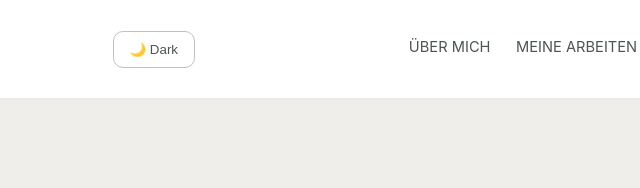
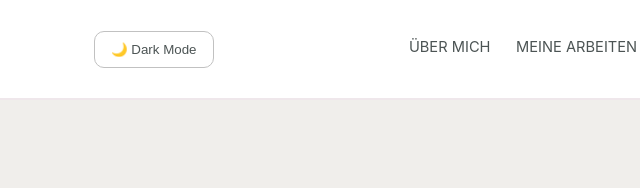
Before and after one commit to IU-Webprogrammierung/2026-09-website-martha-vantricht, a plain HTML site: page 404.html in a window 1280 px wide. Shown: the top 188 px of the page, 346-986 px from the left. Drawn offline with Linux system fonts and the light colour scheme; a web font is replaced by a local one.

Commit message:
feat: bette Pfad zu JS-Datei im Header ein
- Einbettung  der themeToggle.js im <head>-Bereich der Unterseiten

```diff
--- a/404.html
+++ b/404.html
@@ -16,6 +16,7 @@
     <link rel="stylesheet" href="assets/mobile.css" type="text/css">
     <link rel="stylesheet" href="assets/dark-theme.css" type="text/css">
     <script src="script/loader.js" defer></script>
+    <script src="script/themeToggle.js" defer></script>
 </head>
 
 <body id="top">
```
Also changed, not shown: datenschutz.html (+1 -0 lines), impressum.html (+1 -0 lines), projekt01.html (+2 -0 lines).
